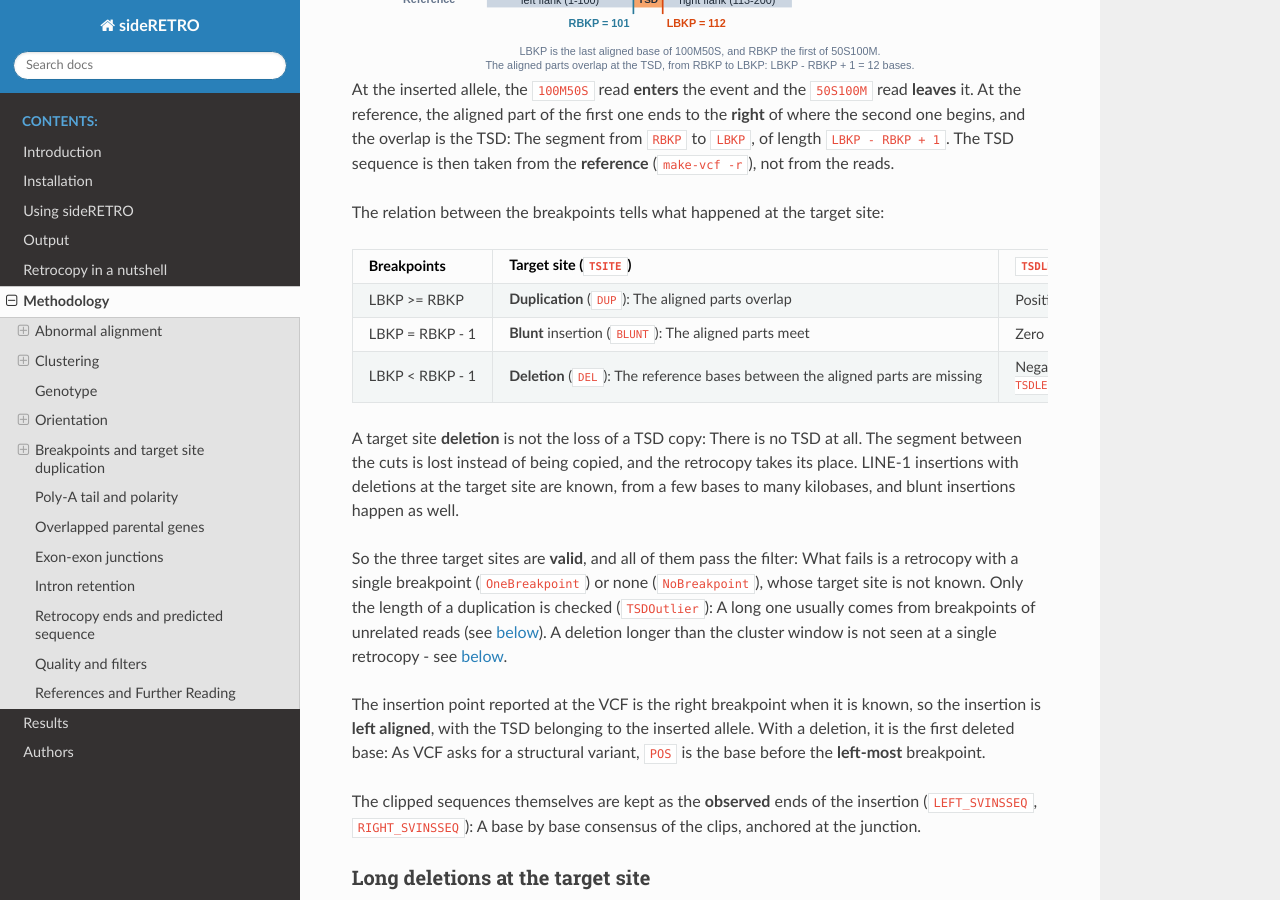
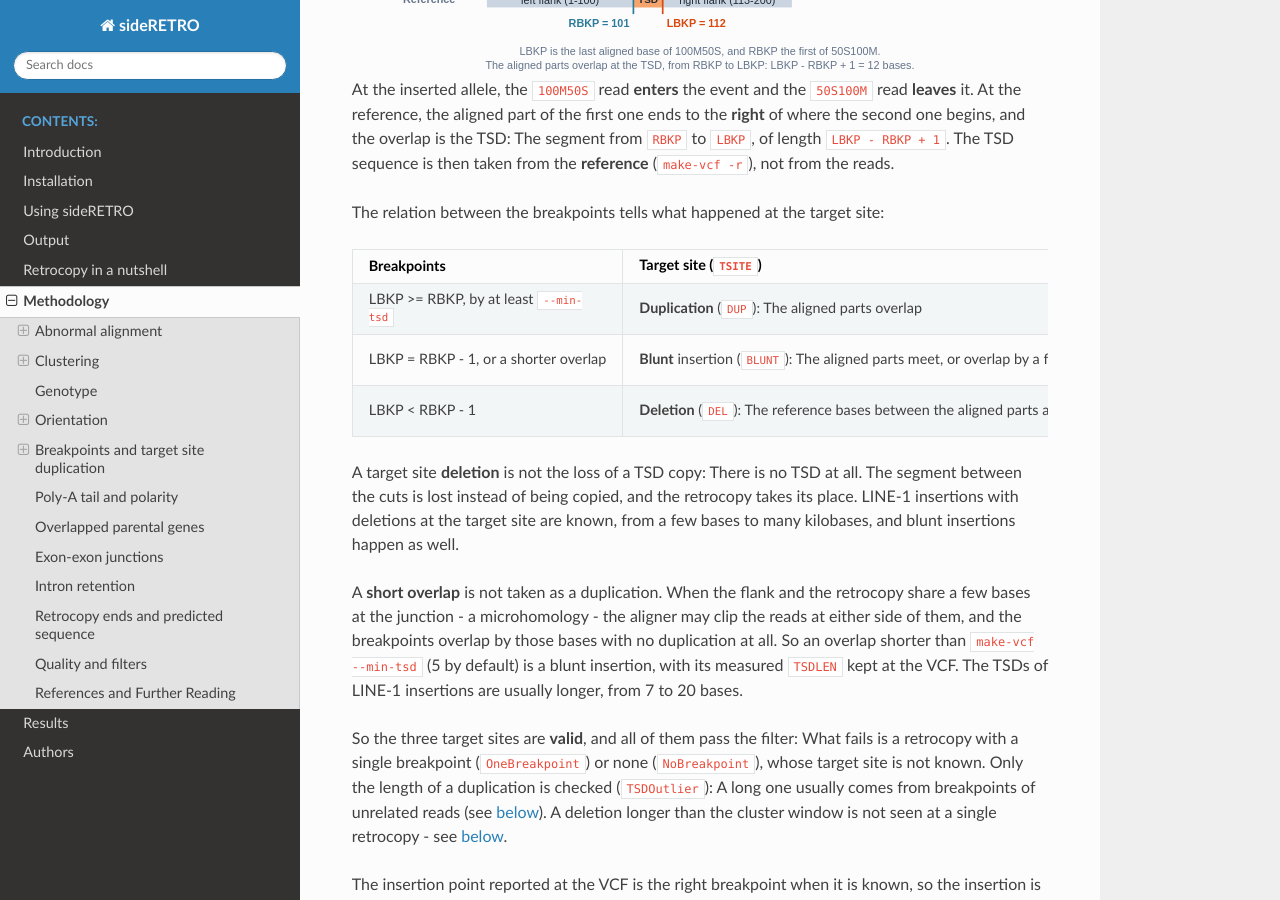
Before and after one commit to galantelab/sideRETRO, a Sphinx documentation site: the page built from docs/method.rst, in a window 1280 px wide and 900 px high, scrolled down 10717 px. Built offline with Sphinx 7.4.7 and the Read the Docs theme 3.1.0, drawn with Linux system fonts in a browser that asks for light colours.

Commit message:
CHANGE: vcf.c (vcf_print_body): An overlap shorter than --min-tsd is a blunt insertion

```diff
--- a/docs/method.rst
+++ b/docs/method.rst
@@ -499,12 +499,13 @@ site:
 +---------------------+-----------------------------+--------------------+
 | Breakpoints         | Target site (``TSITE``)     | ``TSDLEN``         |
 +=====================+=============================+====================+
-| LBKP >= RBKP        | **Duplication** (``DUP``):  | Positive           |
-|                     | The aligned parts overlap   |                    |
+| LBKP >= RBKP, by at | **Duplication** (``DUP``):  | At least           |
+| least ``--min-tsd`` | The aligned parts overlap   | ``--min-tsd``      |
 +---------------------+-----------------------------+--------------------+
-| LBKP = RBKP - 1     | **Blunt** insertion         | Zero               |
-|                     | (``BLUNT``): The aligned    |                    |
-|                     | parts meet                  |                    |
+| LBKP = RBKP - 1, or | **Blunt** insertion         | Zero, or positive  |
+| a shorter overlap   | (``BLUNT``): The aligned    | below              |
+|                     | parts meet, or overlap by a | ``--min-tsd``      |
+|                     | few bases                   |                    |
 +---------------------+-----------------------------+--------------------+
 | LBKP < RBKP - 1     | **Deletion** (``DEL``): The | Negative: The      |
 |                     | reference bases between the | deleted bases are  |
@@ -516,6 +517,14 @@ TSD at all. The segment between the cuts is lost instead of being
 copied, and the retrocopy takes its place. LINE-1 insertions with
 deletions at the target site are known, from a few bases to many
 kilobases, and blunt insertions happen as well.
+
+A **short overlap** is not taken as a duplication. When the flank and
+the retrocopy share a few bases at the junction - a microhomology -
+the aligner may clip the reads at either side of them, and the
+breakpoints overlap by those bases with no duplication at all. So an
+overlap shorter than ``make-vcf --min-tsd`` (5 by default) is a blunt
+insertion, with its measured ``TSDLEN`` kept at the VCF. The TSDs of
+LINE-1 insertions are usually longer, from 7 to 20 bases.
 
 So the three target sites are **valid**, and all of them pass the
 filter: What fails is a retrocopy with a single breakpoint
--- a/docs/usage.rst
+++ b/docs/usage.rst
@@ -508,6 +508,11 @@ discover the others::
      -S, --min-sr               LowSR: Minimum number of split reads at the
                                 breakpoints, whatever their side
                                 [default:"3"]
+     -t, --min-tsd              Minimum length of a target site duplication
+                                (TSITE=DUP). A shorter overlap of the
+                                breakpoints is a blunt insertion (BLUNT):
+                                The microhomology at the junctions makes it
+                                ambiguous [default:"5"]
      -T, --max-tsd              TSDOutlier: Maximum length of the target site
                                 duplication [default:"25"]
      -x, --no-filter            Disable a filter. It may be passed multiple
```
Also changed, not shown: docs/output.rst (+9 -7 lines), 6 other files.
